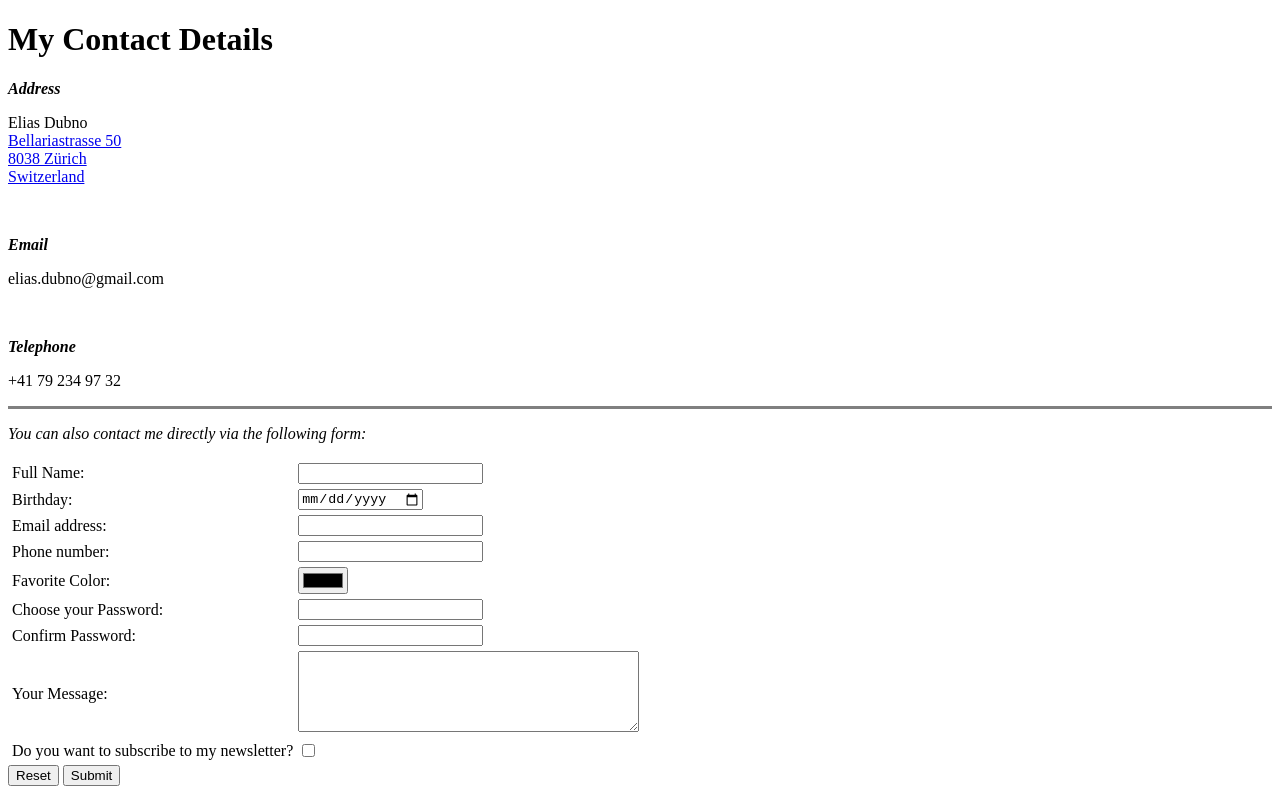
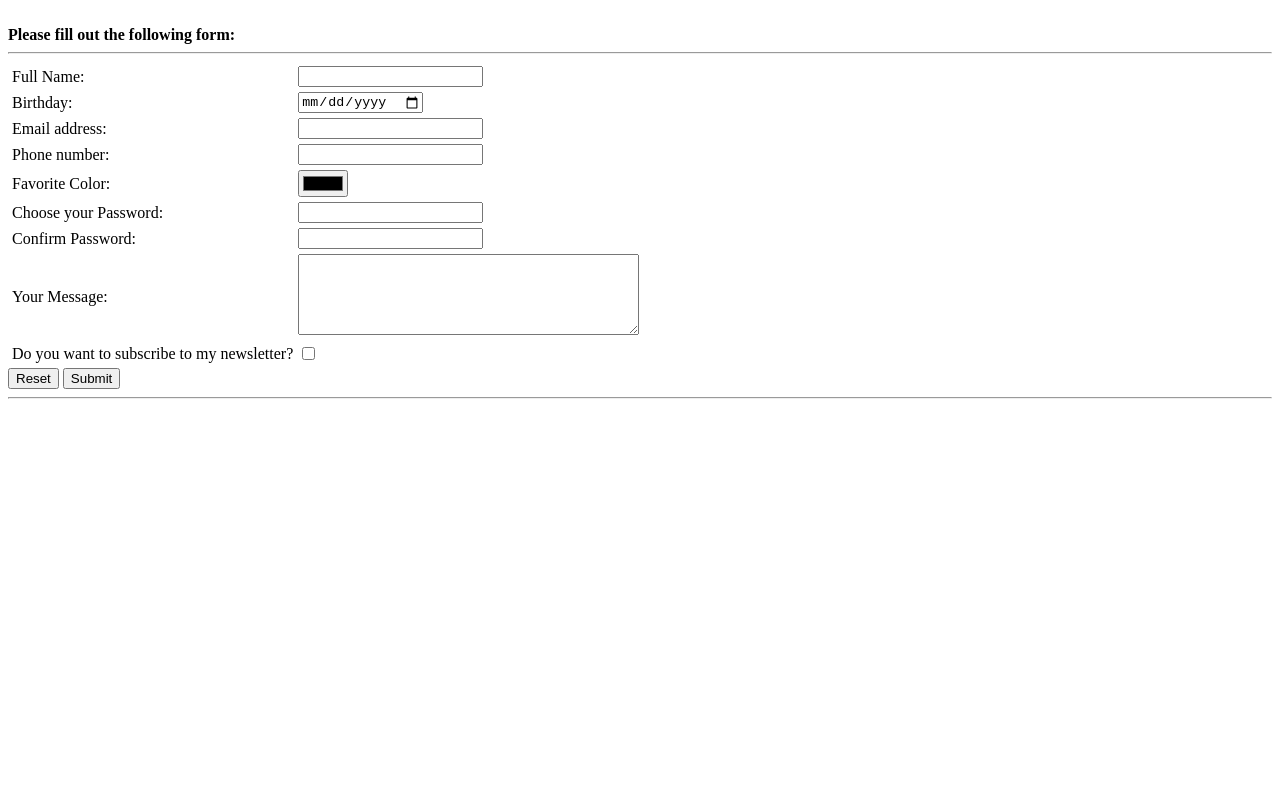
Before and after one commit to yungeli/cv, a plain HTML site: page contact.html in a window 1280 px wide. Drawn offline with Linux system fonts and the light colour scheme.

Commit message:
Final Changes before first "publishing" my webstie

```diff
--- a/contact.html
+++ b/contact.html
@@ -3,29 +3,15 @@
 
 <head>
   <meta charset="utf-8">
-  <title>Contact Information</title>
+  <title>Contact</title>
 </head>
 
 <body>
-  <h1>My Contact Details</h1>
 
-  <p><strong><em>Address</em></strong></p>
-  <p>
-    Elias Dubno <br>
-    <a href="https://www.google.ch/maps/place/Bellariastrasse+50,+8038+Z%C3%BCrich/@47.3508141,8.5278028,17z/data=!3m1!4b1!4m5!3m4!1s0x479009e12e049923:0x12c7c3a19be999e0!8m2!3d47.3508105!4d8.5299915?hl=de">Bellariastrasse 50 <br>
-      8038 Zürich <br>
-      Switzerland </a>
-  </p>
-  <br>
-  <p><strong><em>Email</em></strong></p>
-  <p> elias.dubno@gmail.com </p>
-  <br>
-  <p><strong><em>Telephone</em></strong></p>
-  <p> +41 79 234 97 32 </p>
 
-  <hr size="3" noshade>
-
-  <p><em>You can also contact me directly via the following form:</em></p>
+<br>
+<strong>Please fill out the following form:</strong>
+<hr>
 
   <form enctype="text/plain" action="mailto:elias.dubno@gmail.com" method="post">
     <table cellspacing="3">
@@ -81,6 +67,7 @@
     <input type="submit" name="" value="Submit">
 
   </form>
+  <hr>
 </body>
 
 </html>
```
Also changed, not shown: index.html (+0 -1 lines).
